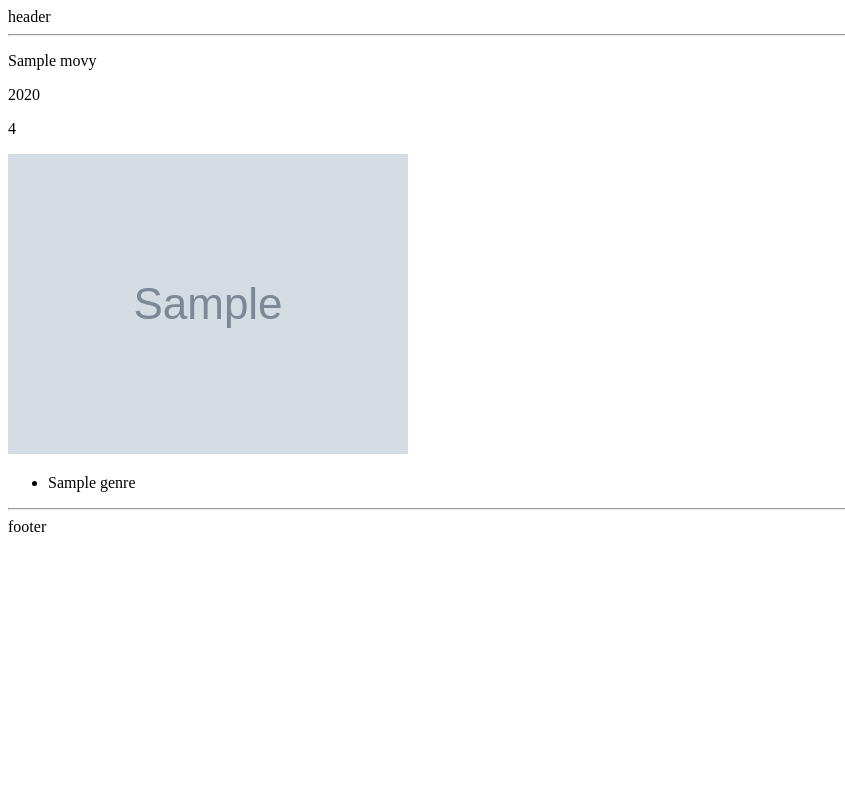
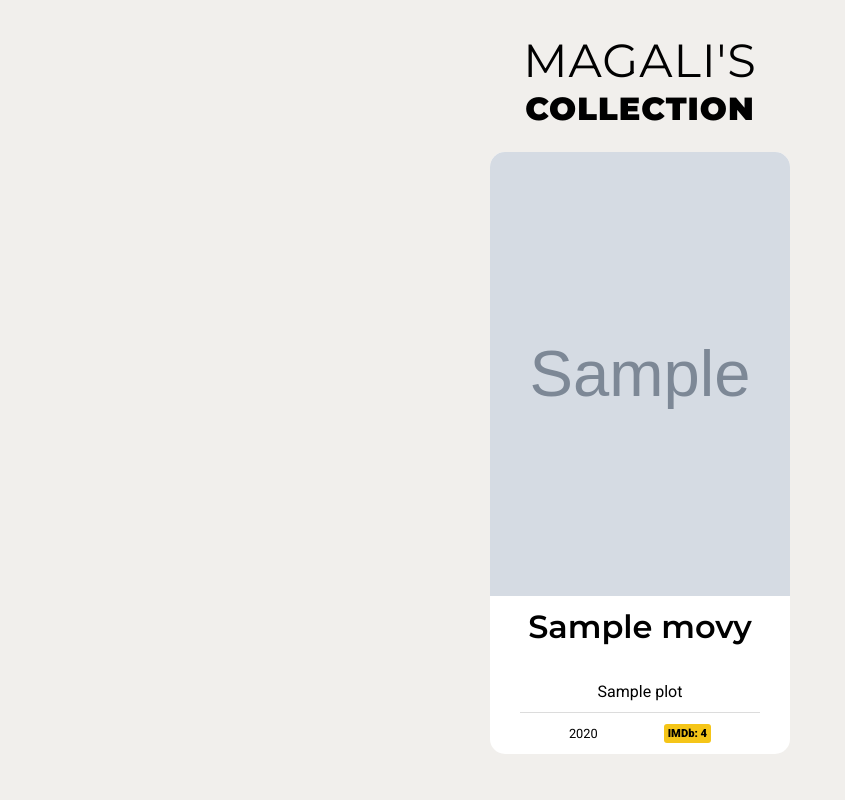
Before and after one commit to magalifabri/magalis-favourites, a PHP site: template Views/Movie/index.php in a window 1280 px wide. Shown: the whole page, without its empty margins (0-845 px from the left). Run offline with PHP 8.4, Linux system fonts and the light colour scheme; the template is opened without the code that fills it: most values are stand-ins (such as "Sample title", 1, 10 or a date in 2020); grey boxes marked "Sample" are stand-in pictures.

Commit message:
Add homepage layout and styling from magalis-collection

```diff
--- a/Views/Movie/index.php
+++ b/Views/Movie/index.php
@@ -1,17 +1,71 @@
-<?php require_once 'Views/includes/header.php' ?>
+<!-- <?php require_once 'Views/includes/header.php' ?> -->
 
-<main>
-    <?php foreach ($movies as $movie) : ?>
-        <p><?= $movie->title ?></p>
-        <p><?= $movie->year ?></p>
-        <p><?= $movie->imdbRating ?></p>
-        <img src="<?= $movie->imdbPosterUrl ?>" alt="">
-        <ul>
-            <?php foreach ($movie->genres as $genre) : ?>
-                <li><?= $genre ?></li>
+
+<!-- <?php require_once 'Views/includes/footer.php' ?> -->
+
+<!DOCTYPE html>
+<html lang="en">
+
+<head>
+    <meta charset="UTF-8">
+    <meta http-equiv="X-UA-Compatible" content="IE=edge">
+    <meta name="viewport" content="width=device-width, initial-scale=1.0">
+
+    <link rel="preconnect" href="https://fonts.googleapis.com">
+    <link rel="preconnect" href="https://fonts.gstatic.com" crossorigin>
+    <link href="https://fonts.googleapis.com/css2?family=Montserrat:wght@400;500;600;700;800;900&family=Roboto:wght@400;900&family=Open+Sans:wght@400;500;600;700&display=swap" rel="stylesheet">
+
+    <link rel="stylesheet" href="Views/sass/style.css">
+    <title>Magali's Collection</title>
+</head>
+
+<body>
+    <header>
+        <h1>Magali's<br>Collection</h1>
+    </header>
+
+    <main>
+        <!-- <hr class="filter-border above">
+        <section class="filter-buttons">
+            <button class="show-all-button">show all</button>
+            <button class="filter-button Drama">Drama</button>
+            <button class="filter-button Sci-Fi">Sci-Fi</button>
+            <button class="filter-button Adventure">Adventure</button>
+            <button class="filter-button Action">Action</button>
+            <button class="filter-button Thriller">Thriller</button>
+            <button class="filter-button Comedy">Comedy</button>
+            <button class="filter-button Romance">Romance</button>
+            <button class="filter-button Crime">Crime</button>
+            <button class="filter-button Mystery">Mystery</button>
+            <button class="filter-button Horror">Horror</button>
+        </section>
+        <input type="text" class="search-bar" placeholder="title / year / genre">
+        <hr class="filter-border below"> -->
+
+        <section class="cards-container">
+            <?php foreach ($movies as $movie) : ?>
+                <div class="card">
+                    <img src="<?= $movie->imdbPosterUrl ?>" alt="" class="cover-img">
+                    <p class="title"> <?= $movie->title ?></p>
+                    <div class="genres-container">
+                        <?php foreach ($movie->genres as $genre) : ?>
+                            <p class="genre <?= $genre ?>"><?= $genre ?></p>
+                        <?php endforeach ?>
+                    </div>
+                    <p class="description"><?= $movie->plot ?></p>
+                    <hr>
+                    <div class="data-container">
+                        <p class="year"><?= $movie->year ?></p>
+                        <a class="link" href="<?= "https://www.imdb.com/title/{$movie->imdbId}/" ?>">
+                            IMDb: <?= $movie->imdbRating ?>
+                        </a>
+                    </div>
+                </div>
             <?php endforeach ?>
-        </ul>
-    <?php endforeach ?>
-</main>
+        </section>
+    </main>
 
-<?php require_once 'Views/includes/footer.php' ?>
+    <!-- <script type="module" src="./script.js"></script> -->
+</body>
+
+</html>
--- /dev/null
+++ b/Views/sass/style.css
@@ -0,0 +1,277 @@
+/*
+font-family: 'Open Sans', sans-serif;
+font-family: 'Roboto', sans-serif;
+font-family: 'Montserrat', sans-serif;
+*/
+* {
+  box-sizing: border-box;
+  margin: 0;
+  padding: 0;
+}
+
+body {
+  min-width: 300px;
+  padding: 0 10px 20px;
+  font-family: "Roboto", sans-serif;
+  background-color: #f1efec;
+}
+
+header {
+  padding: 2rem 2rem 1.5rem;
+}
+header h1 {
+  text-align: center;
+  text-transform: uppercase;
+  font-family: "Montserrat", sans-serif;
+  font-weight: 900;
+  letter-spacing: 1px;
+}
+header h1::first-line {
+  font-weight: 400;
+  font-size: 2.9rem;
+}
+
+.filter-border {
+  margin-top: 1rem;
+  border: none;
+  border-top: 1px solid #b9b9b9;
+}
+.filter-border.above {
+  margin: 0rem 2rem 0.5rem;
+}
+.filter-border.below {
+  margin: 0.5rem 2rem 2rem;
+}
+
+.filter-buttons {
+  display: flex;
+  flex-direction: row;
+  flex-wrap: wrap;
+  align-items: center;
+  justify-content: center;
+  gap: 15px;
+}
+
+.show-all-button,
+.filter-button {
+  border: none;
+  padding: 1px 5px;
+  border-radius: 3px;
+  color: white;
+  font-family: "Roboto", sans-serif;
+  font-weight: 600;
+  text-transform: uppercase;
+  cursor: pointer;
+  transition: all 0.3s;
+}
+.show-all-button:active,
+.filter-button:active {
+  color: #00eeff;
+  transition: all 0s;
+}
+
+.show-all-button {
+  color: black;
+  background-color: white;
+  border: 1px solid black;
+}
+
+.search-bar {
+  display: flex;
+  margin: 1rem auto 0;
+  width: 45px;
+  border: 1px solid lightgray;
+  border-radius: 25px;
+  padding: 10px;
+  font-family: "Open Sans", sans-serif;
+  font-size: 100%;
+  text-indent: 25px;
+  background-image: url("../images/loupe.png");
+  background-origin: content-box;
+  background-repeat: no-repeat;
+  background-size: 20px;
+  transition: all 0.3s;
+}
+.search-bar:focus {
+  width: 200px;
+  outline: none;
+  border: 1px solid black;
+  background-size: 0%;
+}
+
+.cards-container {
+  display: flex;
+  flex-direction: row;
+  flex-wrap: wrap;
+  justify-content: center;
+  gap: 50px;
+}
+
+.card {
+  max-width: 300px;
+  border-radius: 15px;
+  padding-bottom: 0.7rem;
+  display: flex;
+  flex-direction: column;
+  justify-content: center;
+  gap: 0.7rem;
+  text-align: center;
+  background-color: white;
+}
+
+.cover-img {
+  width: 100%;
+  height: 444px;
+  object-fit: cover;
+  border-radius: 15px 15px 0 0;
+  display: flex;
+}
+
+.title {
+  width: 100%;
+  font-size: 200%;
+  font-family: "Montserrat", sans-serif;
+  font-weight: 600;
+}
+
+.title,
+.genres-container,
+.description,
+.data-container {
+  padding: 0 0.8rem;
+}
+
+.genres-container {
+  display: flex;
+  flex-direction: row;
+  justify-content: center;
+  gap: 10px;
+}
+
+.genre {
+  font-family: "Roboto", sans-serif;
+  color: white;
+  padding: 1px 5px;
+  text-transform: uppercase;
+  font-size: 0.6rem;
+  border-radius: 3px;
+  font-weight: 600;
+}
+
+.Drama {
+  background-color: #289289;
+}
+
+.Sci-Fi {
+  background-color: #6b2381;
+}
+
+.Adventure {
+  background-color: #744e3d;
+}
+
+.Action {
+  background-color: #b32d2d;
+}
+
+.Thriller {
+  background-color: #303030;
+}
+
+.Comedy {
+  background-color: #ac3292;
+}
+
+.Romance {
+  background-color: #b88890;
+}
+
+.Crime {
+  background-color: #5252a8;
+}
+
+.Mystery {
+  background-color: gray;
+}
+
+.Horror {
+  background-color: #4d8a30;
+}
+
+.description {
+  margin: auto 0;
+}
+
+.card hr {
+  width: 80%;
+  margin: 0 auto;
+  border: none;
+  border-top: 1px solid gainsboro;
+}
+
+.data-container {
+  display: flex;
+  flex-direction: row;
+  flex-wrap: wrap;
+  justify-content: space-evenly;
+  align-items: center;
+  font-size: 0.8rem;
+}
+
+.link {
+  background: #f5c518;
+  border-radius: 3px;
+  padding: 3px 4px;
+  text-decoration: none;
+  color: black;
+  font-family: "Roboto", sans-serif;
+  font-size: 0.7rem;
+  font-weight: bold;
+}
+
+/*
+.searchbar {
+    display: flex;
+    flex-direction: row;
+    align-items: center;
+    justify-content: center;
+    margin: 1rem auto 0;
+    height: 35px;
+}
+
+.searchbar img {
+    order: 1;
+    height: 100%;
+    padding: 10px;
+
+    border-radius: 15px 0 0 15px;
+    border: 1px solid lightgray;
+    border-right: none;
+    background-color: white;
+    transition: all .2s;
+}
+
+.search {
+    order: 2;
+    border: 1px solid lightgray;
+    border-left: none;
+    border-radius: 0 15px 15px 0;
+    height: 100%;
+    font-family: 'Open Sans', sans-serif;
+    font-size: 100%;
+    transition: all .2s;
+
+    &:focus {
+        outline: none;
+        border: 1px solid black;
+        border-left: none;
+    }
+}
+
+.search:focus + img {
+    border: 1px solid black;
+    border-right: none;
+}
+*/
+
+/*# sourceMappingURL=style.css.map */
--- /dev/null
+++ b/Views/sass/style.scss
@@ -0,0 +1,303 @@
+// card > cover-img + genres-container + data-container > title + year + rating + link
+/*
+font-family: 'Open Sans', sans-serif;
+font-family: 'Roboto', sans-serif;
+font-family: 'Montserrat', sans-serif;
+*/
+
+* {
+    box-sizing: border-box;
+    margin: 0;
+    padding: 0;
+
+    // border: 1px solid gray;
+}
+
+body {
+    min-width: 300px;
+    padding: 0 10px 20px;
+    font-family: 'Roboto', sans-serif;
+    background-color: rgb(241, 239, 236);
+}
+
+
+// HEADER
+
+header {
+    padding: 2rem 2rem 1.5rem;
+
+    h1 {
+        text-align: center;
+        text-transform: uppercase;
+        font-family: 'Montserrat', sans-serif;
+        font-weight: 900;
+        letter-spacing: 1px;
+    }
+
+    h1::first-line {
+        font-weight: 400;
+        font-size: 2.9rem;
+    }
+}
+
+
+// FILTER BUTTONS
+
+.filter-border {
+    margin-top: 1rem;
+    border: none;
+    border-top: 1px solid rgb(185, 185, 185);
+    &.above {
+        margin: 0rem 2rem .5rem;
+    }
+    &.below {
+        margin: .5rem 2rem 2rem;
+    }
+}
+
+.filter-buttons {
+    display: flex;
+    flex-direction: row;
+    flex-wrap: wrap;
+    align-items: center;
+    justify-content: center;
+    gap: 15px;
+}
+
+.show-all-button,
+.filter-button {
+    border: none;
+    padding: 1px 5px;
+    border-radius: 3px;
+
+    color: white;
+    font-family: 'Roboto', sans-serif;
+    font-weight: 600;
+    text-transform: uppercase;
+    cursor: pointer;
+    transition: all .3s;
+
+    &:active {
+        color: rgb(0, 238, 255);
+        transition: all 0s;
+    }
+}
+
+.show-all-button {
+    color: black;
+    background-color: white;
+    border: 1px solid black;
+}
+
+
+// SEARCHBAR
+
+.search-bar {
+    display: flex;
+    margin: 1rem auto 0;
+
+    width: 45px;
+    border: 1px solid lightgray;
+    border-radius: 25px;
+    padding: 10px;
+
+    font-family: 'Open Sans', sans-serif;
+    font-size: 100%;
+    text-indent: 25px;
+
+    background-image: url("../images/loupe.png");
+    background-origin: content-box;
+    background-repeat: no-repeat;
+    background-size: 20px;
+
+    transition: all .3s;
+
+    &:focus {
+        width: 200px;
+        outline: none;
+        border: 1px solid black;
+        background-size: 0%;
+    }
+}
+
+
+// <a href="https://www.flaticon.com/free-icons/search" title="search icons">Search icons created by Pixel perfect - Flaticon</a>
+
+// CARDS
+
+.cards-container {
+    display: flex;
+    flex-direction: row;
+    flex-wrap: wrap;
+    justify-content: center;
+    gap: 50px;
+}
+
+.card {
+    max-width: 300px;
+    border-radius: 15px;
+    padding-bottom: .7rem;
+
+    display: flex;
+    flex-direction: column;
+    justify-content: center;
+    gap: .7rem;
+
+    text-align: center;
+    background-color: white;
+}
+
+.cover-img {
+    width: 100%;
+    height: 444px;
+    object-fit: cover;
+    border-radius: 15px 15px 0 0;
+    display: flex; // remove whitespace after inline element
+}
+
+.title {
+    width: 100%;
+    font-size: 200%;
+
+    font-family: 'Montserrat', sans-serif;
+    font-weight: 600;
+}
+
+.title,
+.genres-container,
+.description,
+.data-container {
+    padding: 0 .8rem;
+}
+
+
+// CARDS - GENRES
+
+.genres-container {
+    display: flex;
+    flex-direction: row;
+    justify-content: center;
+    gap: 10px;
+}
+
+.genre {
+    font-family: 'Roboto', sans-serif;
+    color: white;
+    padding: 1px 5px;
+    text-transform: uppercase;
+    font-size: 0.6rem;
+    border-radius: 3px;
+    font-weight: 600;
+}
+
+.Drama { background-color: rgb(40, 146, 137); }
+.Sci-Fi { background-color: rgb(107, 35, 129); }
+.Adventure { background-color: rgb(116, 78, 61); }
+.Action { background-color: rgb(179, 45, 45); }
+.Thriller { background-color: rgb(48, 48, 48); }
+.Comedy { background-color: rgb(172, 50, 146); }
+.Romance { background-color: rgb(184, 136, 144); }
+.Crime { background-color: rgb(82, 82, 168); }
+.Mystery { background-color: gray; }
+.Horror { background-color: rgb(77, 138, 48); }
+
+
+.description {
+    margin: auto 0; // take leftover space for vertical alignment
+}
+
+.card hr {
+    width: 80%;
+    margin: 0 auto;
+    border: none;
+    border-top: 1px solid rgb(220, 220, 220);
+}
+
+
+// CARDS - DATA
+
+.data-container {
+    display: flex;
+    flex-direction: row;
+    flex-wrap: wrap;
+    justify-content: space-evenly;
+    align-items: center;
+
+    font-size: .8rem;
+}
+
+.link {
+    background: #f5c518;
+    border-radius: 3px;
+    padding: 3px 4px;
+
+    text-decoration: none;
+    color: black;
+    font-family: 'Roboto', sans-serif;
+    font-size: .7rem;
+    font-weight: bold;
+}
+
+// @media (hover: hover) {
+//     header {
+//         background: linear-gradient(90deg, rgba(255, 255, 255, 0), rgb(241, 239, 236), rgba(255, 255, 255, 0));
+//         position: relative;
+//         z-index: 2;
+//     }
+
+//     .card {
+//         transition: all .3s;
+
+//         &:hover {
+//             box-shadow: 0 0 0 9999px rgba(0, 0, 0, 0.199);
+//             z-index: 1;
+//             transform: scale(102%);
+//         }
+//     }
+// }
+
+
+/*
+.searchbar {
+    display: flex;
+    flex-direction: row;
+    align-items: center;
+    justify-content: center;
+    margin: 1rem auto 0;
+    height: 35px;
+}
+
+.searchbar img {
+    order: 1;
+    height: 100%;
+    padding: 10px;
+
+    border-radius: 15px 0 0 15px;
+    border: 1px solid lightgray;
+    border-right: none;
+    background-color: white;
+    transition: all .2s;
+}
+
+.search {
+    order: 2;
+    border: 1px solid lightgray;
+    border-left: none;
+    border-radius: 0 15px 15px 0;
+    height: 100%;
+    font-family: 'Open Sans', sans-serif;
+    font-size: 100%;
+    transition: all .2s;
+
+    &:focus {
+        outline: none;
+        border: 1px solid black;
+        border-left: none;
+    }
+}
+
+.search:focus + img {
+    border: 1px solid black;
+    border-right: none;
+}
+*/
```
Also changed, not shown: images/loupe.png (added).
